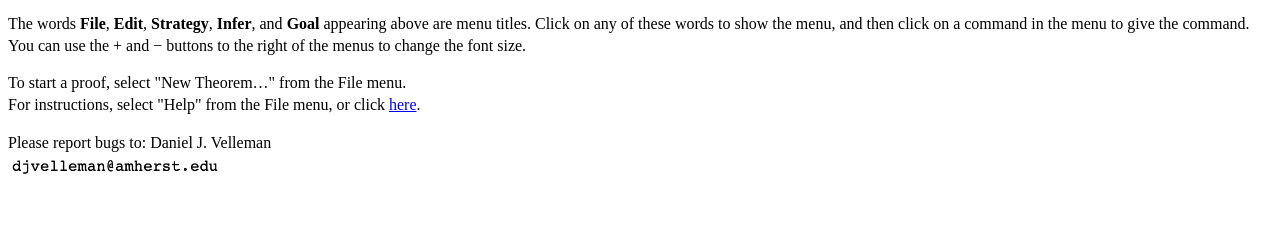
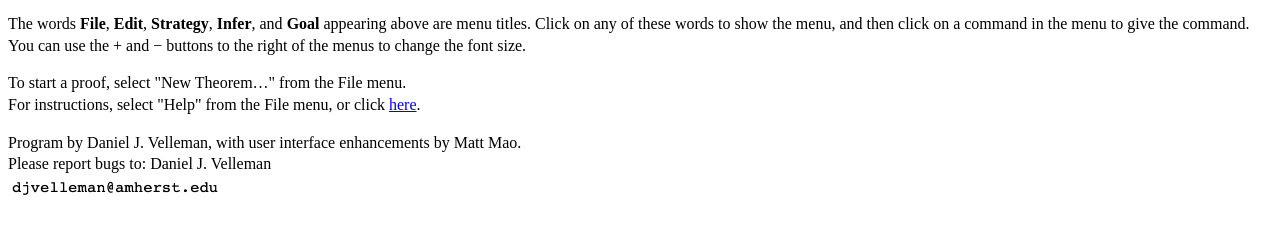
Before and after one commit to djvelleman/pd, a plain HTML site: page index.html in a window 1280 px wide. Shown: the part 109-342 px from the top of the page. Drawn offline with Linux system fonts and the light colour scheme.

Commit message:
Add credit

```diff
--- a/index.html
+++ b/index.html
@@ -1161,6 +1161,7 @@ To start a proof, select "New Theorem&hellip;" from the File menu.<br>
 For instructions, select "Help" from the File menu, or click <a href="help/Help.html" target="_blank">here</a>.
 </p>
 <p>
+Program by Daniel J. Velleman, with user interface enhancements by Matt Mao.<br>
 Please report bugs to:  Daniel J. Velleman<br><img style="height: 1.4em" src="Email.png">
 </p>
 </div>
```
